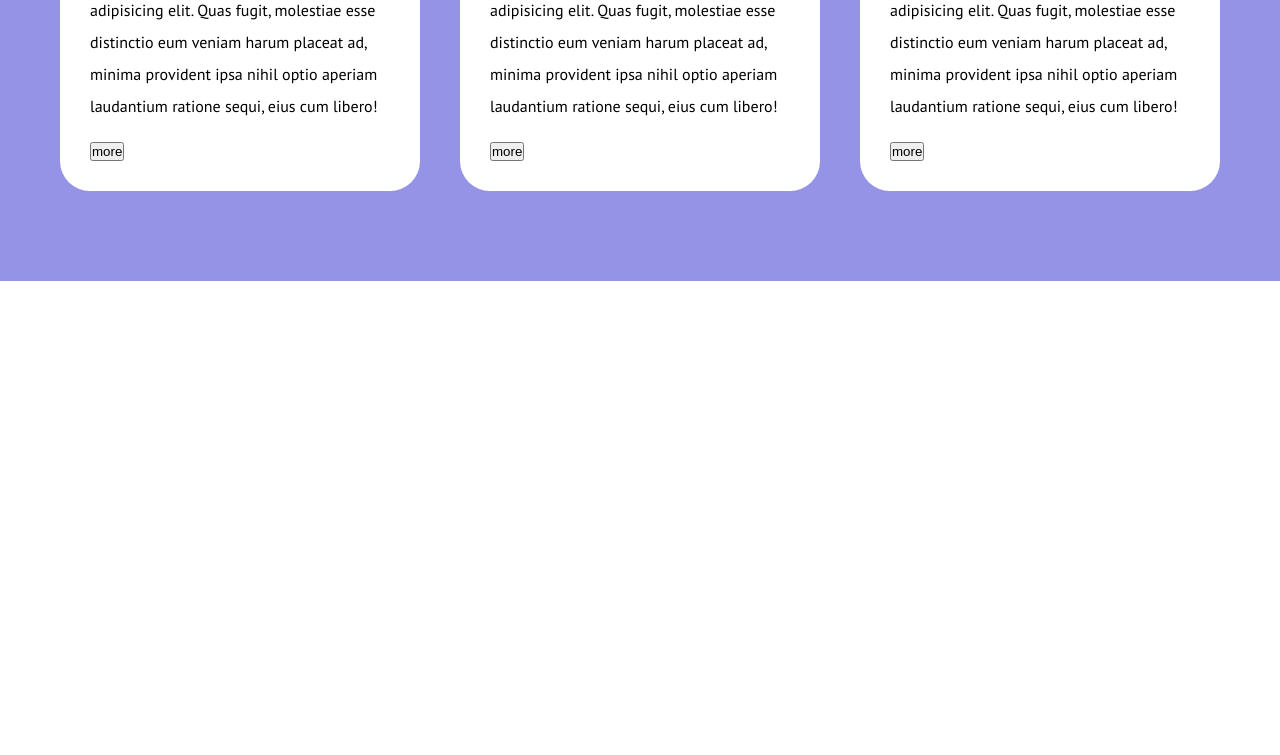
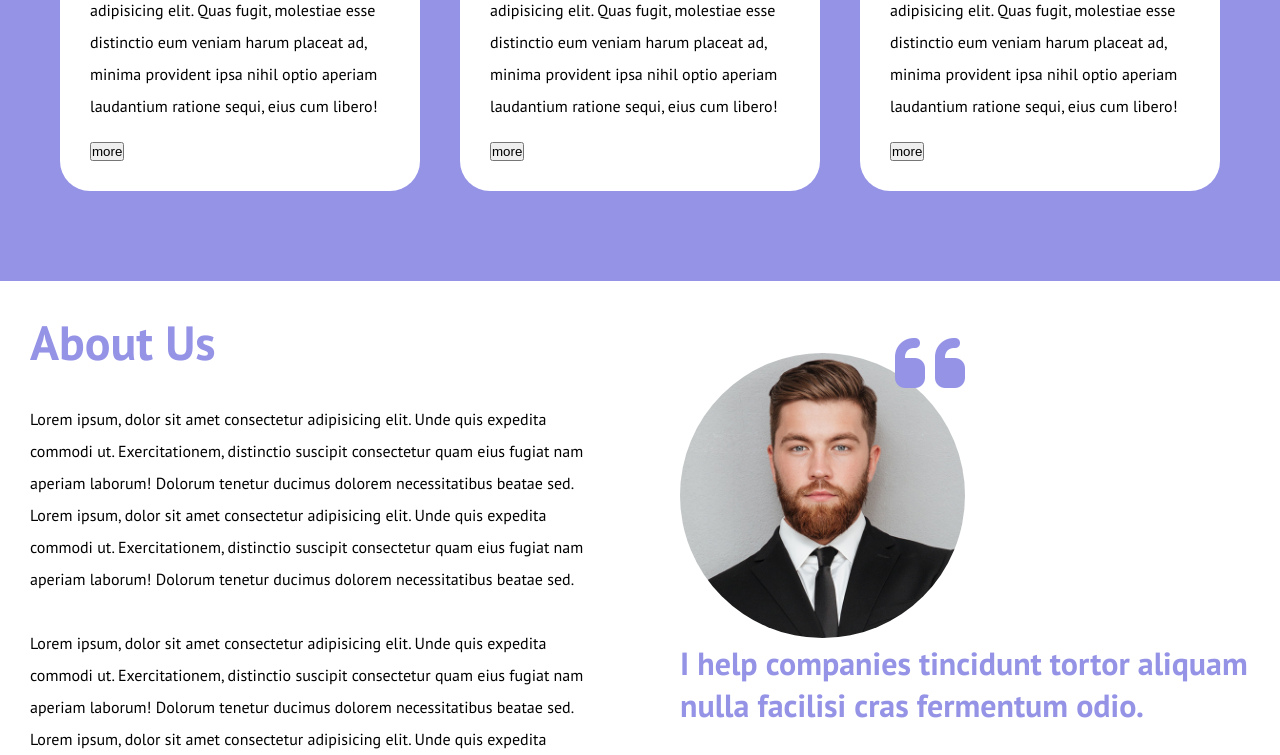
Before and after one commit to Paolo-dev-it/htmlcss-responsive-layout, a plain HTML site: page index.html in a window 1280 px wide. Shown: the part 3531-4286 px from the top of the page. Before the commit the page ends 3812 px from the top, so only its background shows below. Drawn offline with Linux system fonts and the light colour scheme.

Commit message:
About us section completed on all 3 devices

```diff
--- a/assets/css/style.css
+++ b/assets/css/style.css
@@ -219,9 +219,6 @@ header {
   padding: 10px;
 }
 
-.ben-cards-container .single-card {
-}
-
 .ben-cards-container .benefit-card {
   padding: 30px;
   background-color: white;
@@ -246,6 +243,52 @@ header {
 
 .benefit-card button {
   margin-top: 20px;
+}
+
+.about-us {
+  padding: 30px;
+}
+
+.about-us h2 {
+  font-size: 3rem;
+  color: #9593e6;
+  margin-bottom: 30px;
+}
+
+.about-container .about-content {
+  margin-bottom: 20px;
+}
+
+.about-container p {
+  line-height: 2rem;
+}
+
+.about-img-container {
+  position: relative;
+  width: 70%;
+}
+
+.about-img-container .fa-quote-left {
+  position: absolute;
+  top: 0;
+  right: 0;
+  font-size: 5rem;
+  color: #9593e6;
+}
+
+.about-container img {
+  margin-top: 30px;
+  border-radius: 50%;
+  width: 100%;
+}
+
+.about-right-col h2 {
+  color: #9593e6;
+  font-size: 2rem;
+}
+
+.about-right-col button {
+  margin-bottom: 30px;
 }
 
 @media screen and (min-width: 425px) {
@@ -336,6 +379,24 @@ header {
   .single-card {
     flex-basis: 50%;
     padding: 20px;
+  }
+
+  .about-container {
+    display: flex;
+  }
+
+  .about-content {
+    flex-basis: 50%;
+  }
+
+  .about-right-col {
+    flex-basis: 50%;
+    margin-left: 80px;
+    position: relative;
+    top: -80px;
+  }
+  .about-img-container {
+    width: 70%;
   }
 }
 
@@ -475,4 +536,8 @@ header {
     flex-basis: calc(100% / 3);
     padding: 20px;
   }
+
+  .about-img-container {
+    width: 50%;
+  }
 }
--- a/index.html
+++ b/index.html
@@ -296,7 +296,45 @@
           </div>
         </div>
       </section>
-      <section></section>
+      <section class="about-us">
+        <h2>About Us</h2>
+        <div class="about-container">
+          <p class="about-content">
+            Lorem ipsum, dolor sit amet consectetur adipisicing elit. Unde quis
+            expedita commodi ut. Exercitationem, distinctio suscipit consectetur
+            quam eius fugiat nam aperiam laborum! Dolorum tenetur ducimus
+            dolorem necessitatibus beatae sed. Lorem ipsum, dolor sit amet
+            consectetur adipisicing elit. Unde quis expedita commodi ut.
+            Exercitationem, distinctio suscipit consectetur quam eius fugiat nam
+            aperiam laborum! Dolorum tenetur ducimus dolorem necessitatibus
+            beatae sed.
+            <br />
+            <br />
+            Lorem ipsum, dolor sit amet consectetur adipisicing elit. Unde quis
+            expedita commodi ut. Exercitationem, distinctio suscipit consectetur
+            quam eius fugiat nam aperiam laborum! Dolorum tenetur ducimus
+            dolorem necessitatibus beatae sed. Lorem ipsum, dolor sit amet
+            consectetur adipisicing elit. Unde quis expedita commodi ut.
+            Exercitationem, distinctio suscipit consectetur quam eius fugiat nam
+            aperiam laborum! Dolorum tenetur ducimus dolorem necessitatibus
+            beatae sed.
+          </p>
+          <div class="about-right-col">
+            <div class="about-img-container">
+              <img src="./assets/img/about.jpg" alt="" />
+              <i class="fa-solid fa-quote-left"></i>
+            </div>
+            <h2>
+              I help companies tincidunt tortor aliquam nulla facilisi cras
+              fermentum odio.
+            </h2>
+            <button>
+              <i class="fa-brands fa-linkedin"></i>Find me on Linkedin
+            </button>
+          </div>
+        </div>
+        <div></div>
+      </section>
       <section></section>
     </main>
 
```
